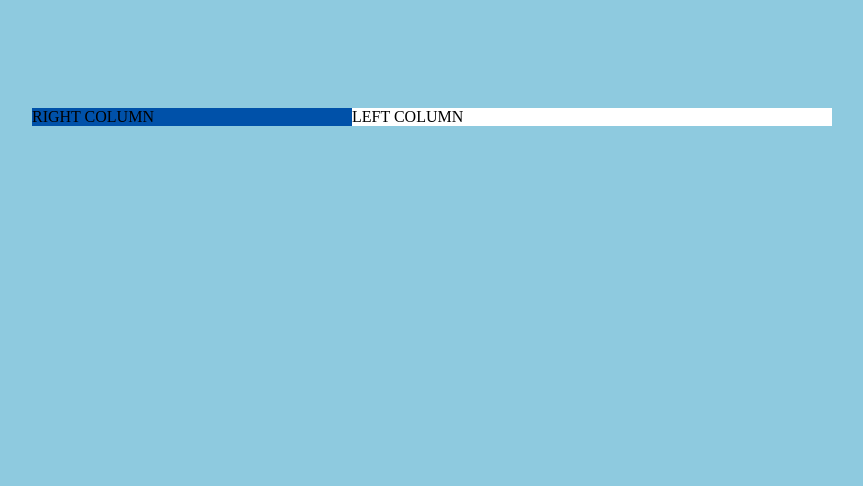
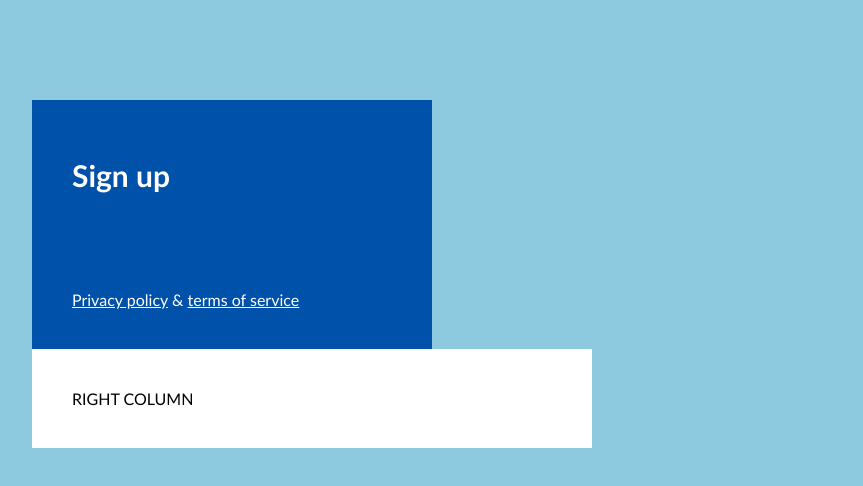
Before and after one commit to baekarolina/3-auth, a plain HTML site: page index.html in a window 1280 px wide. Shown: the whole page, without its empty margins (208-1071 px from the left). Drawn offline with Linux system fonts and the light colour scheme.

Commit message:
Left column content and style using classes #12

```diff
--- a/css/main.css
+++ b/css/main.css
@@ -1,8 +1,17 @@
+body,
+body > * {
+    box-sizing: border-box;
+    margin: 0;
+    padding: 0;
+    vertical-align: top;
+    font-family:'Gill Sans', 'Gill Sans MT', Calibri, 'Trebuchet MS', sans-serif;
+}
+
 body {
     background-color: #8ecadf;
 }
 
-main {
+.container {
     display: inline-block;
     width: 800px;
     margin-top: 100px;
@@ -10,16 +19,36 @@ main {
     margin-right: calc((100% - 800px) / 2);
 }
 
-div:first-of-type {
+.left-column {
     display: inline-block;
+    padding: 40px;
     width: 40%;
     float: left;
     background-color: #0051a9;
 }
 
-div:last-of-type {
+.main-title {
+    color: #fff;
+    margin-bottom: 100px;
+    line-height: 30px;
+    font-size: 30px;
+}
+
+.bottom-links {
+}
+
+.link {
+    color: #fff;
+}
+
+.symbol {
+    color: #fff;
+}
+
+.right-column {
     display: inline-block;
     width: 60%;
+    padding: 40px;
     float: left;
     background-color: #fff;
 }
--- a/index.html
+++ b/index.html
@@ -10,12 +10,17 @@
 </head>
 
 <body>
-    <main>
-        <div>
+    <main class="container">
+        <div class="left-column">
+            <h1 class="main-title">Sign up</h1>
+            <div class="bottom-links">
+                <a href="#" class="link">Privacy policy</a>
+                <span class="symbol">&amp;</span>
+                <a href="#" class="link">terms of service</a>
+            </div>
+        </div>
+        <div class="right-column">
             RIGHT COLUMN
-        </div>
-        <div>
-            LEFT COLUMN
         </div>
     </main>
 </body>
```
